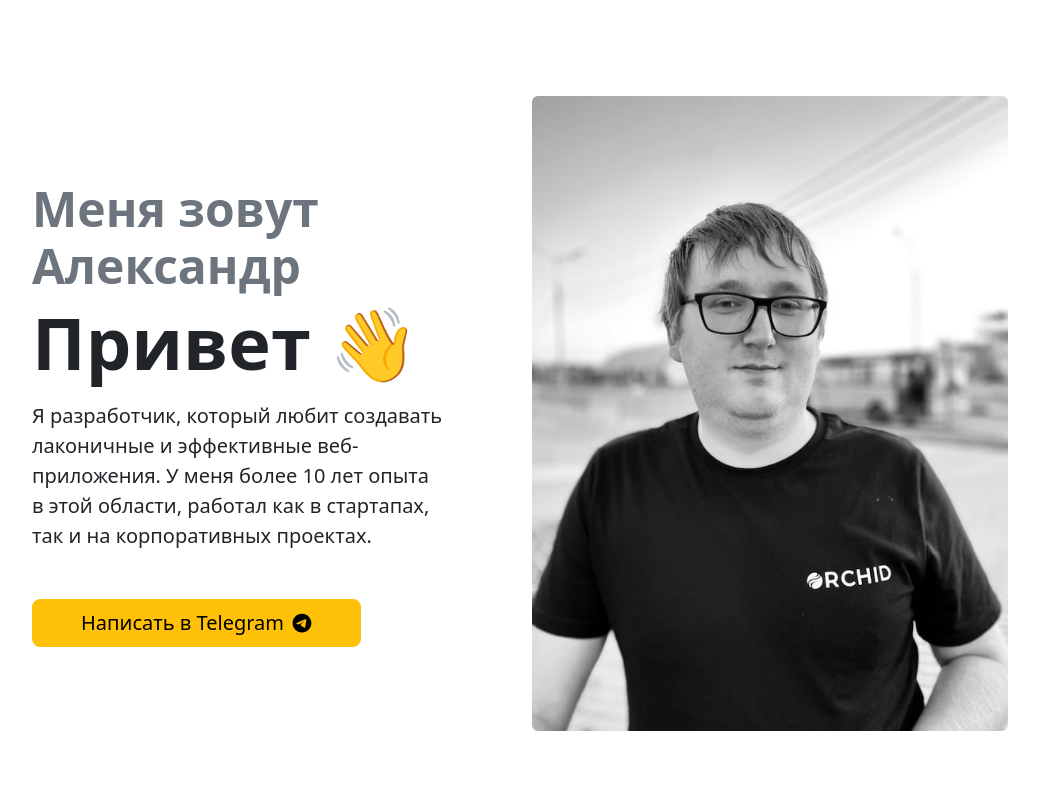
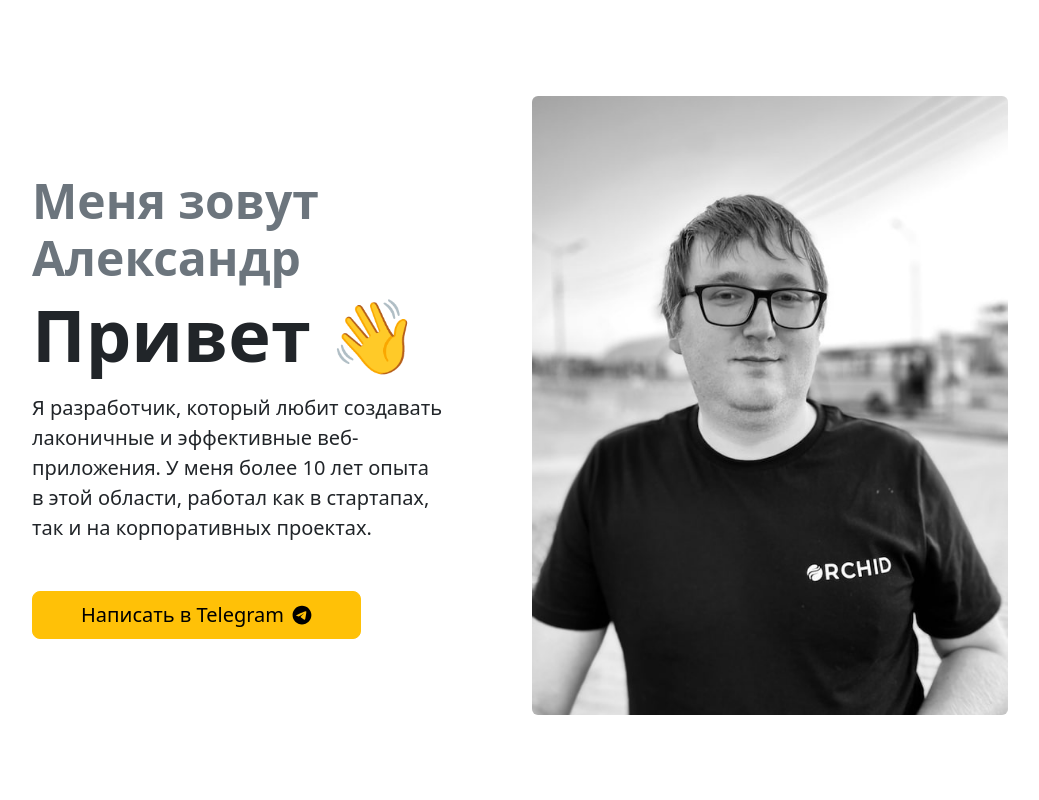
Before and after one commit to tabuna/tabuna.github.io, a website: page index.html in a window 1280 px wide. Shown: the top 800 px of the page, without its empty margins (120-1159 px from the left). Drawn offline with nearby package versions, Linux system fonts and the light colour scheme.

Commit message:
Update index.html

```diff
--- a/index.html
+++ b/index.html
@@ -81,6 +81,10 @@
                 src="/dist/me.jpg"
                 class="img-fluid rounded"
                 title="Да это я :)"
+                style="
+    aspect-ratio: 1 / 1.3;
+    object-fit: cover;
+    object-position: center;"
               />
             </div>
           </div>
```
